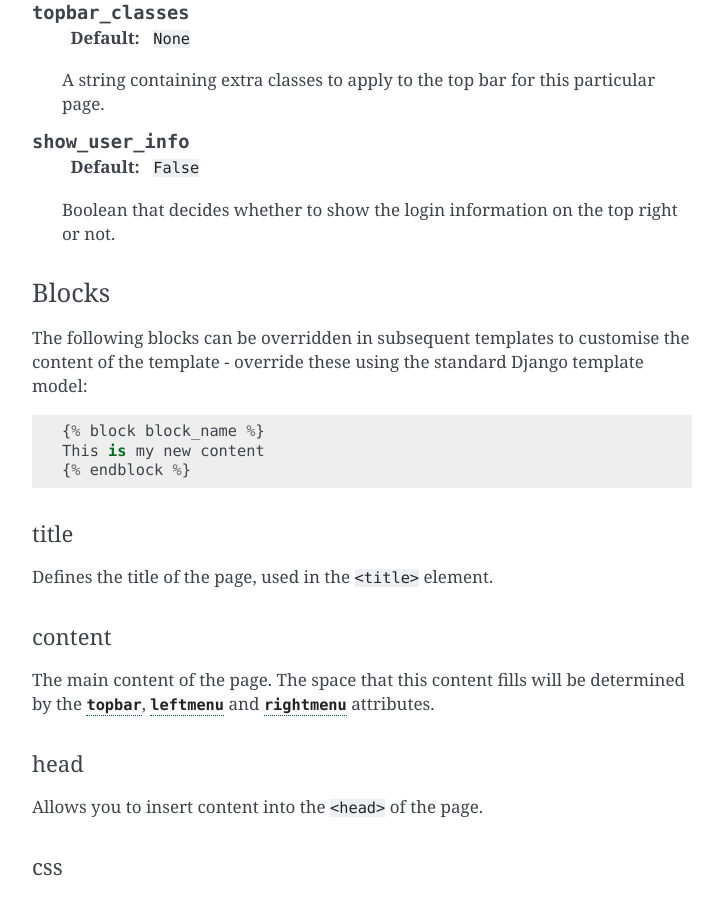
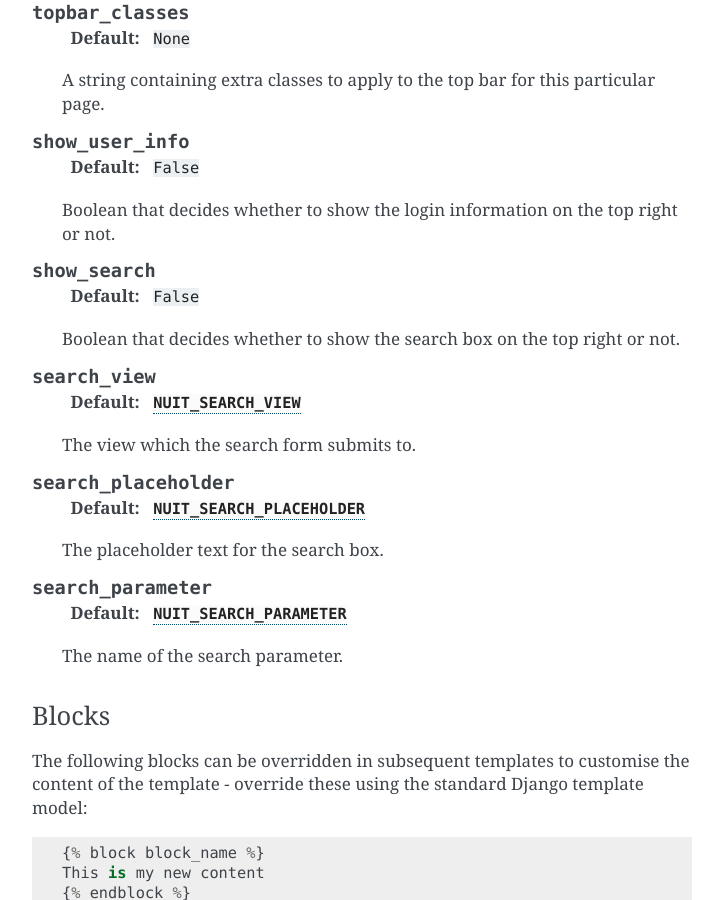
Before and after one commit to ocadotechnology/django-nuit, a Sphinx documentation site: the page built from docs/templates/base.txt, in a window 1280 px wide and 900 px high, scrolled down 1149 px. Shown: the whole window, without its empty margins (388-1111 px from the left). Built offline with Sphinx 7.4.7, drawn with Linux system fonts in a browser that asks for light colours; the version number could not be read and is left out; some of the changed text lies outside the part shown.

Commit message:
Search box

```diff
--- a/docs/templates/base.txt
+++ b/docs/templates/base.txt
@@ -60,6 +60,30 @@ The following arguments can be passed to the :ref:`template-tag-extend` tag to c
     :default: ``False``
 
     Boolean that decides whether to show the login information on the top right or not.
+
+.. attribute:: show_search
+
+    :default: ``False``
+
+    Boolean that decides whether to show the search box on the top right or not.
+
+.. attribute:: search_view
+
+    :default: :attr:`NUIT_SEARCH_VIEW`
+
+    The view which the search form submits to.
+
+.. attribute:: search_placeholder
+
+    :default: :attr:`NUIT_SEARCH_PLACEHOLDER`
+
+    The placeholder text for the search box.
+
+.. attribute:: search_parameter
+
+    :default: :attr:`NUIT_SEARCH_PARAMETER`
+
+    The name of the search parameter.
 
 Blocks
 ^^^^^^
```
Also changed, not shown: docs/settings.txt (+19 -0 lines), 4 other files.
